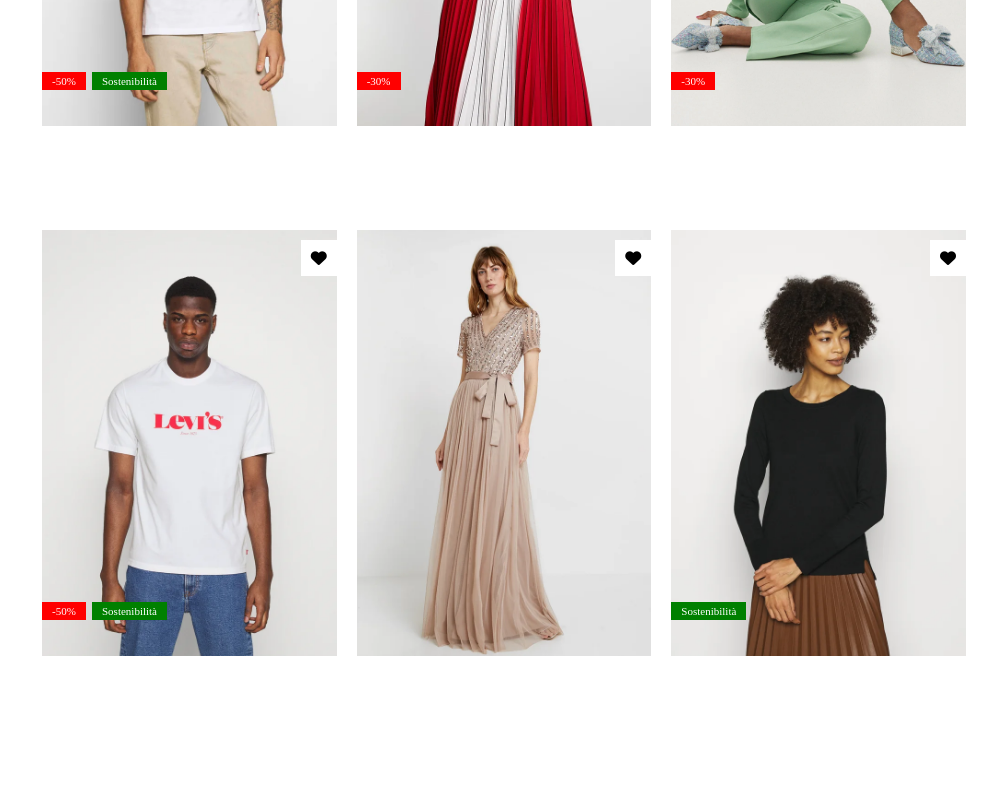
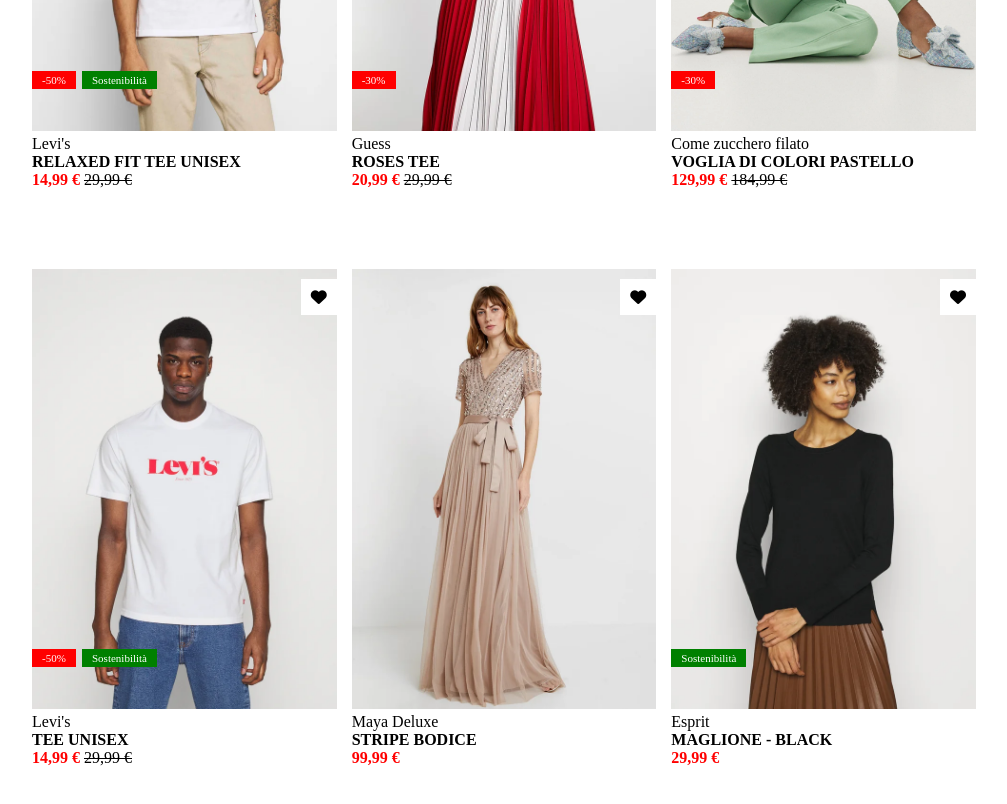
Before and after one commit to vincenzo-terracciano/html-css-boolando, a plain HTML site: page index.html in a window 1280 px wide. Shown: the part 400-1204 px from the top of the page, without its empty margins (136-1143 px from the left). Before the commit the page ends 1110 px from the top, so only its background shows below. Drawn offline with Linux system fonts and the light colour scheme.

Commit message:
add description articles

```diff
--- a/index.html
+++ b/index.html
@@ -33,16 +33,34 @@
                 <i class="fa-solid fa-heart"></i>
                 <div class="discount p-f">-50%</div>
                 <div class="sustainability p-f">Sostenibilità</div>
+                <div>Levi's</div>
+                <div>
+                    <strong>RELAXED FIT TEE UNISEX</strong>
+                </div>
+                <span class="red">14,99 €</span>
+                <span class="line">29,99 €</span>
             </div>
             <div class="item">
                 <img src="./img/2.webp" alt="">
                 <i class="fa-solid fa-heart"></i>
                 <div class="discount p-f">-30%</div>
+                <div>Guess</div>
+                <div>
+                    <strong>ROSES TEE</strong>
+                </div>
+                <span class="red">20,99 €</span>
+                <span class="line">29,99 €</span>
             </div>
             <div class="item">
                 <img src="./img/3.webp" alt="">
                 <i class="fa-solid fa-heart"></i>
                 <div class="discount p-f">-30%</div>
+                <div>Come zucchero filato</div>
+                <div>
+                    <strong>VOGLIA DI COLORI PASTELLO</strong>
+                </div>
+                <span class="red">129,99 €</span>
+                <span class="line">184,99 €</span>
             </div>
         </div>
 
@@ -52,15 +70,31 @@
                 <i class="fa-solid fa-heart"></i>
                 <div class="discount p-f">-50%</div>
                 <div class="sustainability p-f">Sostenibilità</div>
+                <div>Levi's</div>
+                <div>
+                    <strong>TEE UNISEX</strong>
+                </div>
+                <span class="red">14,99 €</span>
+                <span class="line">29,99 €</span>
             </div>
             <div class="item">
                 <img src="./img/5.webp" alt="">
                 <i class="fa-solid fa-heart"></i>
+                <div>Maya Deluxe</div>
+                <div>
+                    <strong>STRIPE BODICE</strong>
+                </div>
+                <span class="red">99,99 €</span>
             </div>
             <div class="item">
                 <img src="./img/6.webp" alt="">
                 <i class="fa-solid fa-heart"></i>
                 <div class="sustainability last-sustainability p-f">Sostenibilità</div>
+                <div>Esprit</div>
+                <div>
+                    <strong>MAGLIONE - BLACK</strong>
+                </div>
+                <span class="red">29,99 €</span>
             </div>
         </div>
     </main>
--- a/style.css
+++ b/style.css
@@ -46,9 +46,9 @@ header{
 .card{
     display: flex;
     padding: 40px;
+    gap: 15px;
 
     img{
-        padding: 10px;
         max-width: 100%;
     }
 
@@ -59,34 +59,43 @@ header{
 
     .fa-heart{
         position: absolute;
-        top: 20px;
-        right: 10px;
+        top: 10px;
+        right: 0;
         background-color: white;
         padding: 10px;
     }
 
     .discount{
-        left: 10px;
+        left: 0;
         background-color: red;
         color: white;
     }
 
     .sustainability{
-        left: 60px;
+        left: 50px;
         background-color: green;
         color: white;
     }
 
     .last-sustainability{
-        left: 10px;
+        left: 0;
     }
 }
 
 /* Utilities */
 .p-f{
     position: absolute;
-    bottom: 50px;
+    bottom: 100px;
     color: white;
     padding: 3px 10px;
     font-size: 11px;
 }
+
+.red{
+    color: red;
+    font-weight: bold;
+}
+
+.line{
+    text-decoration: line-through;
+}
```
